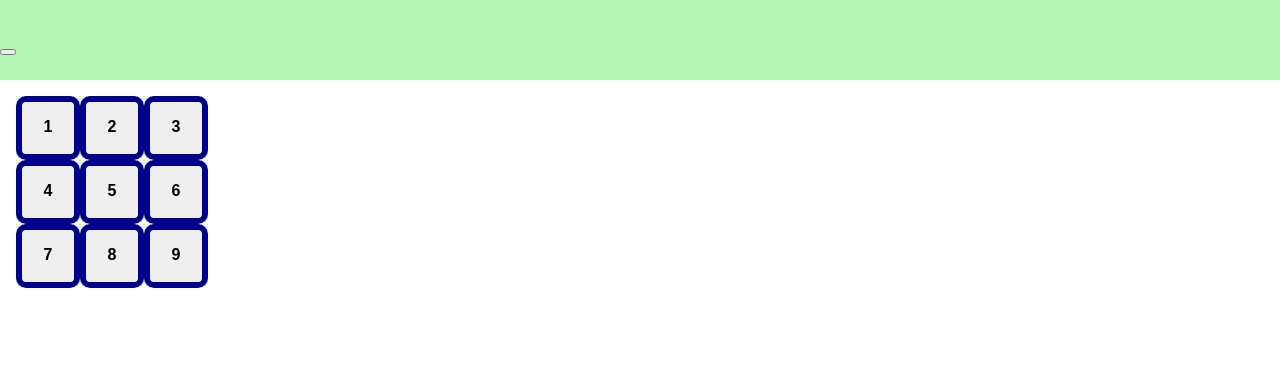
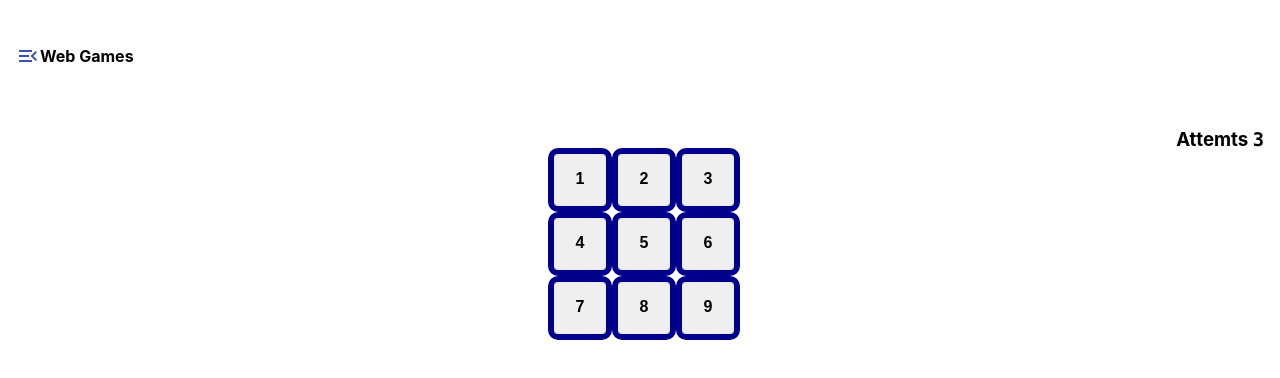
Before and after one commit to Tharunkumar1411/NumberGuessing, a React (Create React App) app in the folder numberguessing/: page /homepage in a window 1280 px wide. Shown: the top 378 px of the page. Built offline with nearby package versions, Linux system fonts and the light colour scheme.

Commit message:
update ui

```diff
--- a/numberguessing/src/Components/Home.css
+++ b/numberguessing/src/Components/Home.css
@@ -1,9 +1,10 @@
 .navbar {
-    background-color: rgb(183, 247, 181);
+    /* background-color: rgb(183, 247, 181); */
     height: 80px;
     display: flex;
     justify-content: start;
     align-items: center;
+    margin: 1rem;
   }
 
   .menu-bars {
@@ -13,7 +14,7 @@
   }
 
   .nav-menu {
-    background-color: rgb(183, 247, 181);
+    background-color: rgba(21, 196, 187, 0.212);
     width: 250px;
     height: 100vh;
     display: flex;
@@ -27,15 +28,17 @@
   .nav-menu.active {
     left: 0;
     transition: 350ms;
+    padding-top: 2rem;
   }
 
   .nav-text {
     display: flex;
     justify-content: start;
     align-items: center;
-    padding: 8px 0px 8px 16px;
+    padding: 0.2rem;
     list-style: none;
     height: 60px;
+
   }
 
   .nav-text a {
@@ -46,20 +49,29 @@
     height: 100%;
     display: flex;
     align-items: center;
-    padding: 0 16px;
+    padding:1rem;
     border-radius: 4px;
   }
 
-  .nav-text a:hover {
+  .btn {
+    border: none;
+    background: none;
+  }
+
+  .btn:hover{
+    font-size: larger;
+  }
+
+  /* .nav-text a:hover {
     background-color: #ffffff;
   }
-
+   */
   .nav-menu-items {
     width: 100%;
   }
 
   .navbar-toggle {
-    background-color: rgb(183, 247, 181);
+    /* background-color: rgb(183, 247, 181); */
     width: 100%;
     height: 80px;
     display: flex;
--- a/numberguessing/src/Components/HomePage.jsx
+++ b/numberguessing/src/Components/HomePage.jsx
@@ -9,7 +9,8 @@ import MenuIcon from '@material-ui/icons/Menu';
 import Grid from "@material-ui/core/Grid";
 import Paper from "@material-ui/core/Paper";
 import { Link } from '@material-ui/core';
-import './Home.css'
+import './Home.css';
+import MenuBar from "@material-ui/icons/MenuOpen"
 const useStyles = makeStyles((theme) => ({
 
 }));
@@ -21,6 +22,8 @@ const style = {
 	display: "grid",
 	gridTemplate: "repeat(3, 1fr) / repeat(3, 1fr)",
   padding: "1rem",
+  margin: "0 auto"
+
 }
 
 const btnStyle = {
@@ -43,7 +46,6 @@ const Square = (props) => {
 
 export default function ButtonAppBar() {
   const [sidebar, setSidebar] = useState(false);
-
   const showSidebar = () => setSidebar(!sidebar);
     var state = 1 ;
     const classes = useStyles();
@@ -62,19 +64,7 @@ export default function ButtonAppBar() {
 
     var positions = [1,2,3,4,5,6,7,8,9];
 
-    const selectedValues = []
-    const onClick = (props) => {
-        document.getElementById(`${props}`).innerHTML = "X";
-        document.getElementById(`${props}`).style.pointerEvents = "none";
-        document.getElementById(`${props}`).style.color = "green";
-
-
-        selectedValues.push(props);
-        (state  === 3)? result(selectedValues): state += 1;
-
-        callComputer();
-    }
-
+    const selectedValues = [];
     const result = (x) => {
       var resultValues;
       for(let i=0; i < lines.length; i++){
@@ -88,13 +78,32 @@ export default function ButtonAppBar() {
       (resultValues.length == 3)? console.log("win"): console.log("loose")
   }
 
+  const callComputer = () => {
+      const Random = randomValue();
+  }
+
+  const onClick = (props) => {
+        document.getElementById(`${props}`).innerHTML = "X";
+        document.getElementById(`${props}`).style.pointerEvents = "none";
+        document.getElementById(`${props}`).style.color = "green";
+
+        let att = state;
+        console.log(att-1)
+        selectedValues.push(props);
+        (state  === 3)? result(selectedValues): state += 1;
+
+        callComputer();
+  }
+
   const randomValue = () => {
         let userInput = [...selectedValues];
         var random;
+
         do {
           random = Math.floor((Math.random() * 9) + 1);
         } while (userInput.includes(random));
         userInput.push(random);
+
         document.getElementById(`${random}`).style.pointerEvents = "none";
         document.getElementById(`${random}`).style.color = "red";
         document.getElementById(`${random}`).innerHTML = "O";
@@ -102,10 +111,7 @@ export default function ButtonAppBar() {
         // console.log(random)
   }
 
-    const callComputer = () => {
-        const Random = randomValue();
 
-    }
 
 
     const SidebarData = [
@@ -131,28 +137,30 @@ export default function ButtonAppBar() {
 
 
         <div className='navbar'>
-          <Link to='#' className='menu-bars'>
-            <button onClick={showSidebar} />
+          <Link className='menu-bars'>
+            <MenuBar onClick={showSidebar} />
           </Link>
+          <label style={{fontSize: "1rem", fontWeight: "bold"}}>Web Games</label>
         </div>
+        <h3 style={{float: "right",margin: "1rem"}}>Attemts <code>{3}</code></h3><br />
+
         <nav className={sidebar ? 'nav-menu active' : 'nav-menu'}>
           <ul className='nav-menu-items' onClick={showSidebar}>
             <li className='navbar-toggle'>
-              <Link to='#' className='menu-bars'>
-                tharun
-              </Link>
+              <h2>Other Games</h2>
             </li>
             {SidebarData.map((item, index) => {
               return (
                 <li key={index} className={item.cName}>
-                  <Link to={item.path}>
+                  <button className="btn">
                     <span>{item.title}</span>
-                  </Link>
+                  </button>
                 </li>
               );
             })}
           </ul>
         </nav>
+
           <div style={style}>
               <Square id="1" value={initialValue} onClick={() => onClick(1)} />
               <Square id="2" value={initialValue} onClick={() => onClick(2)} />
```
Lines whose indentation alone changed are shown as unchanged.
